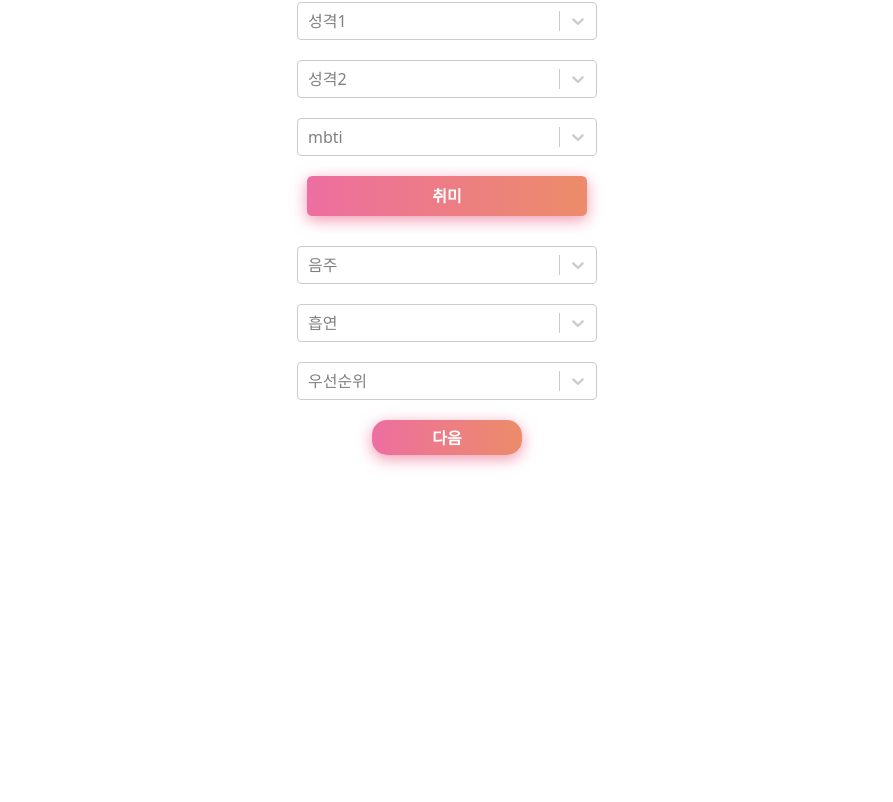
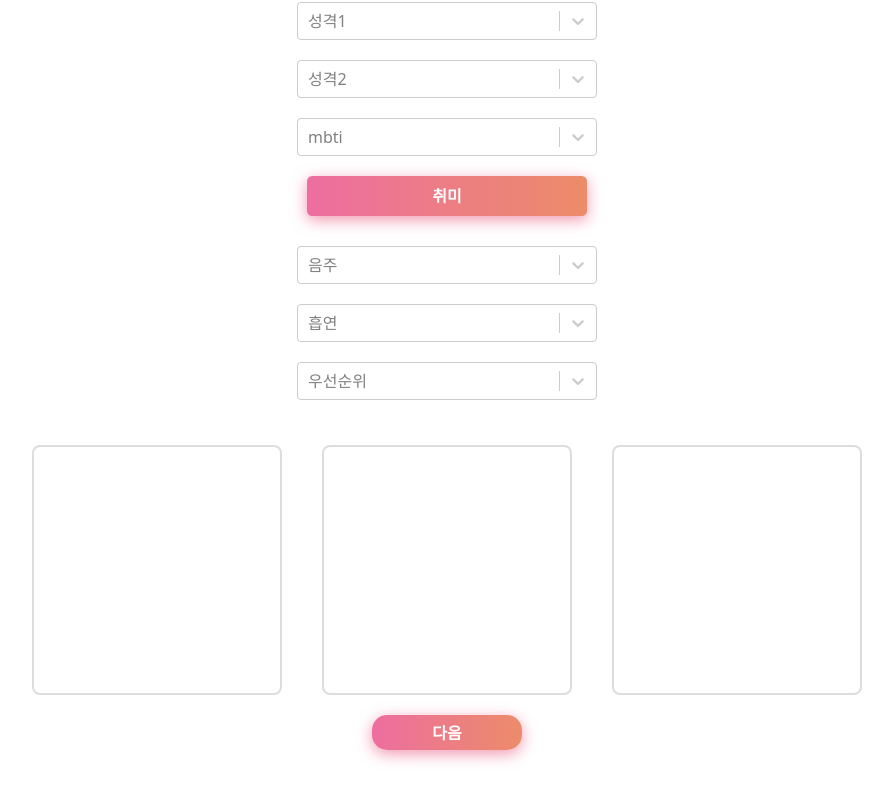
Before and after one commit to team-doogeun/doogeun-dating-frontend, a React (Create React App) app in the folder client/: page /detailprofile in a window 1280 px wide. Shown: the part 428-1230 px from the top of the page, without its empty margins (193-1086 px from the left). Built offline with nearby package versions, Linux system fonts and the light colour scheme.

Commit message:
수정사항

```diff
--- a/client/src/components/Api/useLogin.js
+++ b/client/src/components/Api/useLogin.js
@@ -15,7 +15,7 @@ const useAuthToken = () => {
     isLoading,
     isError,
     error,
-  } = useQuery("authToken", async () => {
+  } = useQuery(["authToken"], async () => {
     // fetch : 서버에서 데이터를 받아옴(게임 업데이트 생각하면 됨)
     // 로그인 화면 : get, url (/)
     const response = await fetch("/");
--- a/client/src/components/Api/useRegister.js
+++ b/client/src/components/Api/useRegister.js
@@ -7,7 +7,8 @@ const useRegister = () => {
   const registerMutation = useMutation(async (userData) => {
     // post url : (/)
     // fetch의 경우 method를 무조건 명시해줘야함
-    const response = await fetch("http://localhost:4000/", {
+    // 일단 경로는 http://localhost:80/user/signup
+    const response = await fetch("http://localhost:4000", {
       method: "POST",
       headers: {
         "Content-Type": "application/json",
@@ -16,7 +17,13 @@ const useRegister = () => {
       body: JSON.stringify(userData),
     });
 
+    // 네트워크 오류
+    if (!response.ok) {
+      throw new Error("Network response was not ok");
+    }
+
     const data = await response.json();
+
     console.log(data);
     return data;
   });
--- a/client/src/components/views/SignUpPage/DetailProfile.css
+++ b/client/src/components/views/SignUpPage/DetailProfile.css
@@ -83,3 +83,56 @@
   letter-spacing: 4px;
   cursor: pointer;
 }
+
+/* uploadImage */
+/* .uploadImage {
+  display: flex;
+  flex-direction: row;
+  align-items: center;
+  justify-content: center;
+  border: 2px solid #ddd;
+  border-radius: 8px;
+  padding: 16px;
+  width: 150px;
+  height: 150px;
+  margin: 0 auto;
+  margin-top: 32px;
+}
+
+.uploadedFile {
+  max-width: 100%;
+  max-height: 100%;
+  object-fit: contain;
+} */
+
+.imgAlign {
+  display: flex;
+  flex-direction: row;
+  align-items: center;
+  justify-content: center;
+  margin: 0 15px;
+}
+
+.uploadImage {
+  display: flex;
+  flex-direction: row;
+  align-items: center;
+  justify-content: center;
+  border: 2px solid #ddd;
+  border-radius: 8px;
+  padding: 16px;
+  width: 250px;
+  height: 250px;
+  margin: 0 20px;
+  margin-top: 45px;
+}
+
+.uploadImage input {
+  display: none;
+}
+
+.uploadedFile {
+  max-width: 100%;
+  max-height: 100%;
+  object-fit: contain;
+}
--- a/client/src/components/views/SignUpPage/DetailProfile.js
+++ b/client/src/components/views/SignUpPage/DetailProfile.js
@@ -1,4 +1,4 @@
-import React, { createContext, useEffect, useState } from "react";
+import React, { createContext, useContext, useEffect, useState } from "react";
 import "./DetailProfile.css";
 import {
   bodyTypeData,
@@ -14,6 +14,7 @@ import Select from "react-select";
 import ModalComponent from "../SmallComponent/ModalComponent";
 
 const dataContext = React.createContext();
+const imgContext = React.createContext();
 
 function DetailProfile() {
   // 상태관리 변수
@@ -51,6 +52,9 @@ function DetailProfile() {
   const [isSelectedOptions, setIsSelectedOptions] = useState(false);
   const [priority, setPriority] = useState([]);
 
+  // 마지막으로 img
+  const [isImg, setIsImg] = useState(false);
+
   // 유효성
   const [pageValid, setPageValid] = useState(false);
 
@@ -66,7 +70,8 @@ function DetailProfile() {
         isMBTI &&
         isDrink &&
         isSmoke &&
-        isSelectedOptions
+        isSelectedOptions &&
+        isImg
     );
   }, [
     isHeight,
@@ -79,6 +84,7 @@ function DetailProfile() {
     isDrink,
     isSmoke,
     isSelectedOptions,
+    isImg,
   ]);
 
   // 입력함수
@@ -172,22 +178,6 @@ function DetailProfile() {
 
   const selectStyle = {
     menu: (provided) => ({ ...provided, zIndex: 9999 }),
-  };
-
-  const onSubmitHandler = (e) => {
-    e.preventDefault();
-
-    let DetailProfileData = {
-      height: height,
-      bodyType: bodyType,
-      address: address,
-      department: department,
-      character1: character[0],
-      character2: character[1],
-      mbti: mbti,
-      drink: drink,
-      smoke: smoke,
-    };
   };
 
   // react-hook-form 알아보고 적용하기
@@ -311,6 +301,14 @@ function DetailProfile() {
             </div>
           )}
 
+          <div className="imgAlign">
+            <imgContext.Provider value={{ isImg, setIsImg }}>
+              <UploadImage imgName="basic" />
+              <UploadImage imgName="second" />
+              <UploadImage imgName="third" />
+            </imgContext.Provider>
+          </div>
+
           <ModalComponent
             mainContent="nextPage"
             contentName="다음"
@@ -324,4 +322,49 @@ function DetailProfile() {
   );
 }
 
+const UploadImage = (props) => {
+  const [file, setFile] = useState(null);
+  const { isImg, setIsImg } = useContext(imgContext);
+
+  const handleFileChange = (e) => {
+    const selectedFile = e.target.files[0];
+    const reader = new FileReader();
+
+    reader.onload = (event) => {
+      const imageUrl = event.target.result;
+
+      if (props.imgName === "basic") {
+        localStorage.setItem("basicFilePath", imageUrl);
+        setIsImg(true);
+        console.log(isImg);
+      } else if (props.imgName === "second")
+        localStorage.setItem("secondFilePath", imageUrl);
+      else if (props.imgName === "third")
+        localStorage.setItem("thirdFilePath", imageUrl);
+    };
+
+    reader.readAsDataURL(selectedFile);
+    setFile(selectedFile);
+  };
+
+  return (
+    <div>
+      <label htmlFor={`uploadImage-${props.imgName}`} className="uploadImage">
+        <input
+          id={`uploadImage-${props.imgName}`}
+          type="file"
+          onChange={handleFileChange}
+        />
+        {file && (
+          <img
+            className="uploadedFile"
+            src={URL.createObjectURL(file)}
+            alt="uploaded file"
+          />
+        )}
+      </label>
+    </div>
+  );
+};
+
 export { DetailProfile as default, dataContext };
--- a/client/src/components/views/SignUpPage/IdealProfile.css
+++ b/client/src/components/views/SignUpPage/IdealProfile.css
@@ -61,7 +61,14 @@
 /* footer Button */
 .nextButton {
   margin-top: 20px;
-  text-align: center;
+  text-decoration: none;
+  justify-content: center;
+  display: block;
+  margin: 20px auto 0;
+}
+
+.submitButton {
+  text-decoration: none;
 }
 
 .footerButton {
--- a/client/src/components/views/SignUpPage/MyProfile.js
+++ b/client/src/components/views/SignUpPage/MyProfile.js
@@ -140,8 +140,9 @@ function MyProfile(props) {
         setConfirmPWMsg("비밀번호가 다릅니다!");
         localStorage.setItem("confirmPW", "");
       }
-    }, 500); // 1초마다 실행
+    }, 500); // 0.5초마다 실행
 
+    // 한 번 실행하고 clear 해준다. 즉, 재실행 x
     return () => clearInterval(intervalId);
   }, [pw, confirmPW]);
 
--- a/client/src/components/views/SmallComponent/ModalComponent.js
+++ b/client/src/components/views/SmallComponent/ModalComponent.js
@@ -28,6 +28,8 @@ const ModalComponent = (props) => {
         return "btn-hover pink hobbyButton";
       case "다음":
         return "btn-hover pink nextButton";
+      case "제출":
+        return "btn-hover pink nextButton";
       default:
         return "";
     }
@@ -35,32 +37,14 @@ const ModalComponent = (props) => {
   return (
     <React.Fragment>
       <div className="buttonContainer">
-        {props.contentName === "다음" ? (
-          <button
-            className={chooseContentName(props.contentName)}
-            onClick={openModal}
-            disabled={props.disabled}
-            type="submit"
-          >
-            {props.contentName}
-          </button>
-        ) : (
-          <button
-            className={chooseContentName(props.contentName)}
-            onClick={openModal}
-            disabled={props.disabled}
-            type="button"
-          >
-            {props.contentName}
-          </button>
-        )}
-        {/* <button
+        <button
           className={chooseContentName(props.contentName)}
           onClick={openModal}
           disabled={props.disabled}
+          type="button"
         >
           {props.contentName}
-        </button> */}
+        </button>
       </div>
       <ModalContent
         open={modalOpen}
@@ -100,7 +84,7 @@ const ModalContent = (props) => {
           </main>
           <footer className="footerContainer">
             {mainContent === "nextPage" ? (
-              <a href={`/${nextPage}`} className="Msg">
+              <a href={`/${nextPage}`} className="Msg" type="button">
                 <button className="yesButton">
                   <span className="text">예</span>
                 </button>
@@ -110,6 +94,7 @@ const ModalContent = (props) => {
             <button
               className={mainContent === "nextPage" ? "noButton" : "close"}
               onClick={close}
+              type="button"
             >
               {mainContent === "nextPage" ? (
                 <span>아니오</span>
--- a/client/src/components/views/SmallComponent/hobby/HobbyPopupModal.js
+++ b/client/src/components/views/SmallComponent/hobby/HobbyPopupModal.js
@@ -51,10 +51,10 @@ const DetailHobby = (props) => {
     else setIsDetailHobby(false);
   }, [selected, setIsDetailHobby]);
 
+  // 배열의 최상단에 key 값이 있어야 각각 구별 가능
   return hobbyData.map((i) => (
-    <div>
+    <div key={`detail-${i.value}`}>
       <button
-        key={`detail-${i.value}`}
         value={i.value}
         label={i.label}
         onClick={handleClick}
@@ -92,9 +92,8 @@ const IdealHobby = (props) => {
 
   // 이상하게 key값이 안들어가있다
   return hobbyData2.map((i) => (
-    <div>
+    <div key={`ideal-${i.value}`}>
       <button
-        key={`ideal-${i.value}`}
         value={i.value}
         label={i.label}
         onClick={handleClick}
```
Also changed, not shown: client/src/components/views/SignUpPage/IdealProfile.js (+21 -15 lines), 1 other file (tests, documents, lock files or other folders).
